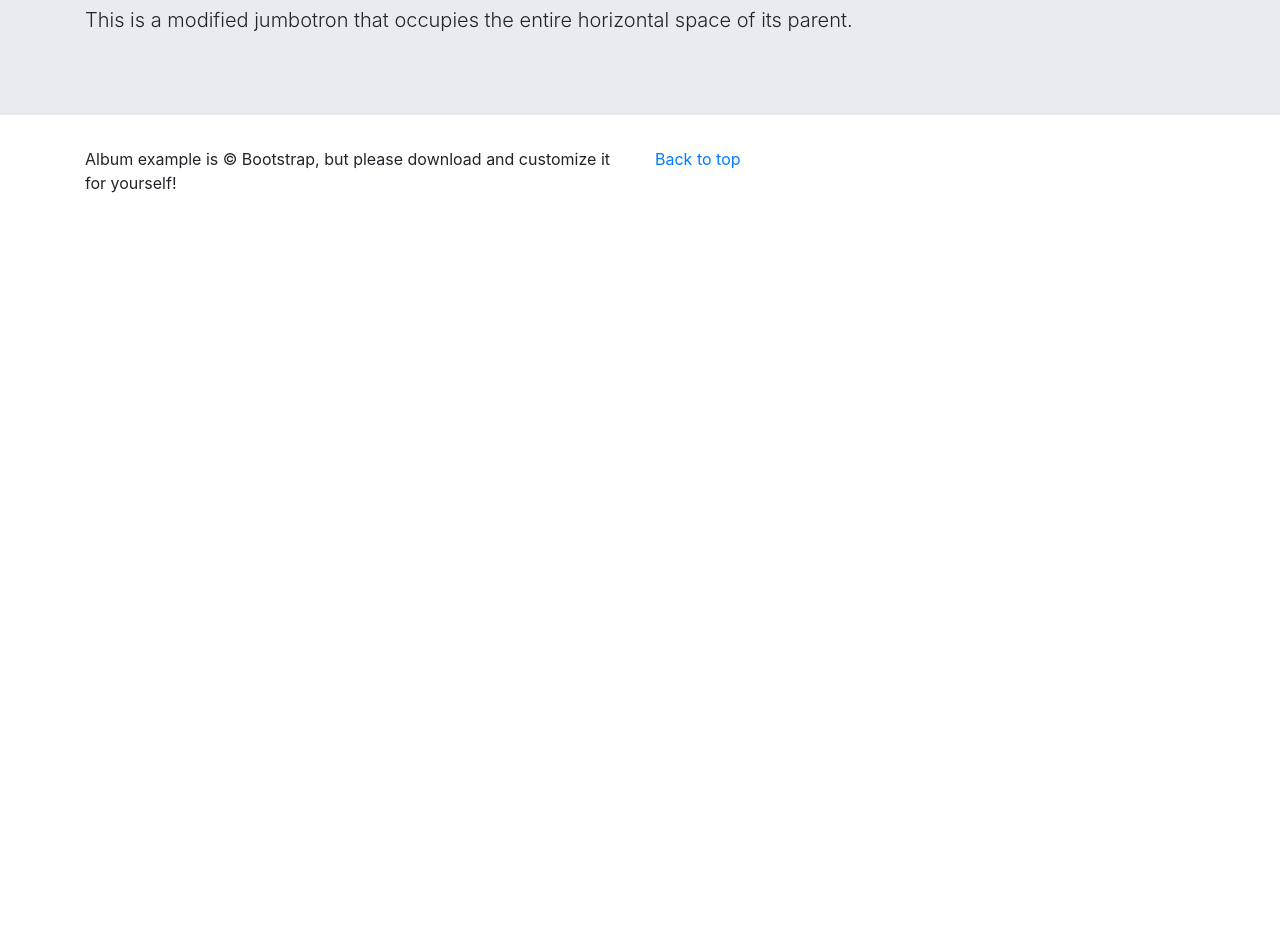
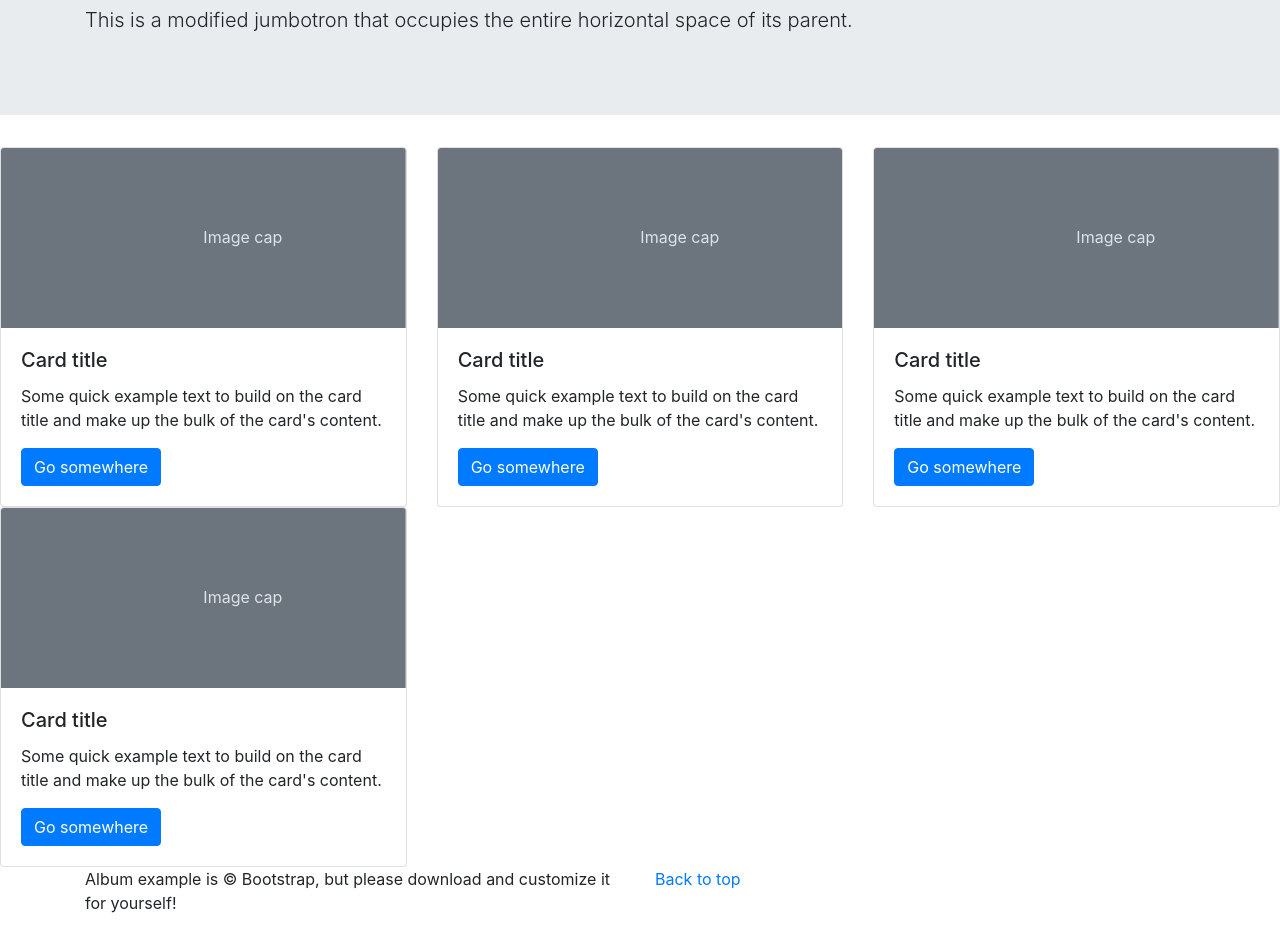
Before and after one commit to CongSam/DuAnGit, a plain HTML site: page index.html in a window 1280 px wide. Shown: the part 134-1065 px from the top of the page. Before the commit the page ends 800 px from the top, so only its background shows below. Drawn offline with nearby package versions, Linux system fonts and the light colour scheme.

Commit message:
add products Tony

```diff
--- a/index.html
+++ b/index.html
@@ -15,12 +15,55 @@
     <section class="banner">
         <div class="jumbotron jumbotron-fluid">
             <div class="container">
-              <h1 class="display-4">Fluid jumbotron</h1>
-              <p class="lead">This is a modified jumbotron that occupies the entire horizontal space of its parent.</p>
+                <h1 class="display-4">Fluid jumbotron</h1>
+                <p class="lead">This is a modified jumbotron that occupies the entire horizontal space of its parent.</p>
+                        </div>
+        </div>
+    </section>
+    <section class="products">
+        <div class="row">
+            <div class="col-4">
+                <div class="card">
+                    <svg class="bd-placeholder-img card-img-top" width="100%" height="180" xmlns="http://www.w3.org/2000/svg" role="img" aria-label="Placeholder: Image cap" preserveAspectRatio="xMidYMid slice" focusable="false"><title>Placeholder</title><rect width="100%" height="100%" fill="#6c757d"></rect><text x="50%" y="50%" fill="#dee2e6" dy=".3em">Image cap</text></svg>
+                    <div class="card-body">
+                      <h5 class="card-title">Card title</h5>
+                      <p class="card-text">Some quick example text to build on the card title and make up the bulk of the card's content.</p>
+                      <a href="#" class="btn btn-primary">Go somewhere</a>
+                    </div>
+                  </div>
             </div>
-          </div>
+            <div class="col-4">
+                <div class="card">
+                    <svg class="bd-placeholder-img card-img-top" width="100%" height="180" xmlns="http://www.w3.org/2000/svg" role="img" aria-label="Placeholder: Image cap" preserveAspectRatio="xMidYMid slice" focusable="false"><title>Placeholder</title><rect width="100%" height="100%" fill="#6c757d"></rect><text x="50%" y="50%" fill="#dee2e6" dy=".3em">Image cap</text></svg>
+                    <div class="card-body">
+                      <h5 class="card-title">Card title</h5>
+                      <p class="card-text">Some quick example text to build on the card title and make up the bulk of the card's content.</p>
+                      <a href="#" class="btn btn-primary">Go somewhere</a>
+                    </div>
+                  </div>
+            </div>
+            <div class="col-4">
+                <div class="card">
+                    <svg class="bd-placeholder-img card-img-top" width="100%" height="180" xmlns="http://www.w3.org/2000/svg" role="img" aria-label="Placeholder: Image cap" preserveAspectRatio="xMidYMid slice" focusable="false"><title>Placeholder</title><rect width="100%" height="100%" fill="#6c757d"></rect><text x="50%" y="50%" fill="#dee2e6" dy=".3em">Image cap</text></svg>
+                    <div class="card-body">
+                      <h5 class="card-title">Card title</h5>
+                      <p class="card-text">Some quick example text to build on the card title and make up the bulk of the card's content.</p>
+                      <a href="#" class="btn btn-primary">Go somewhere</a>
+                    </div>
+                  </div>
+            </div>
+            <div class="col-4">
+                <div class="card">
+                    <svg class="bd-placeholder-img card-img-top" width="100%" height="180" xmlns="http://www.w3.org/2000/svg" role="img" aria-label="Placeholder: Image cap" preserveAspectRatio="xMidYMid slice" focusable="false"><title>Placeholder</title><rect width="100%" height="100%" fill="#6c757d"></rect><text x="50%" y="50%" fill="#dee2e6" dy=".3em">Image cap</text></svg>
+                    <div class="card-body">
+                      <h5 class="card-title">Card title</h5>
+                      <p class="card-text">Some quick example text to build on the card title and make up the bulk of the card's content.</p>
+                      <a href="#" class="btn btn-primary">Go somewhere</a>
+                    </div>
+                  </div>
+            </div>
+        </div>
     </section>
-    <section class="products"></section>
     <footer>
         <div class="container">
             <div class="row">
```
